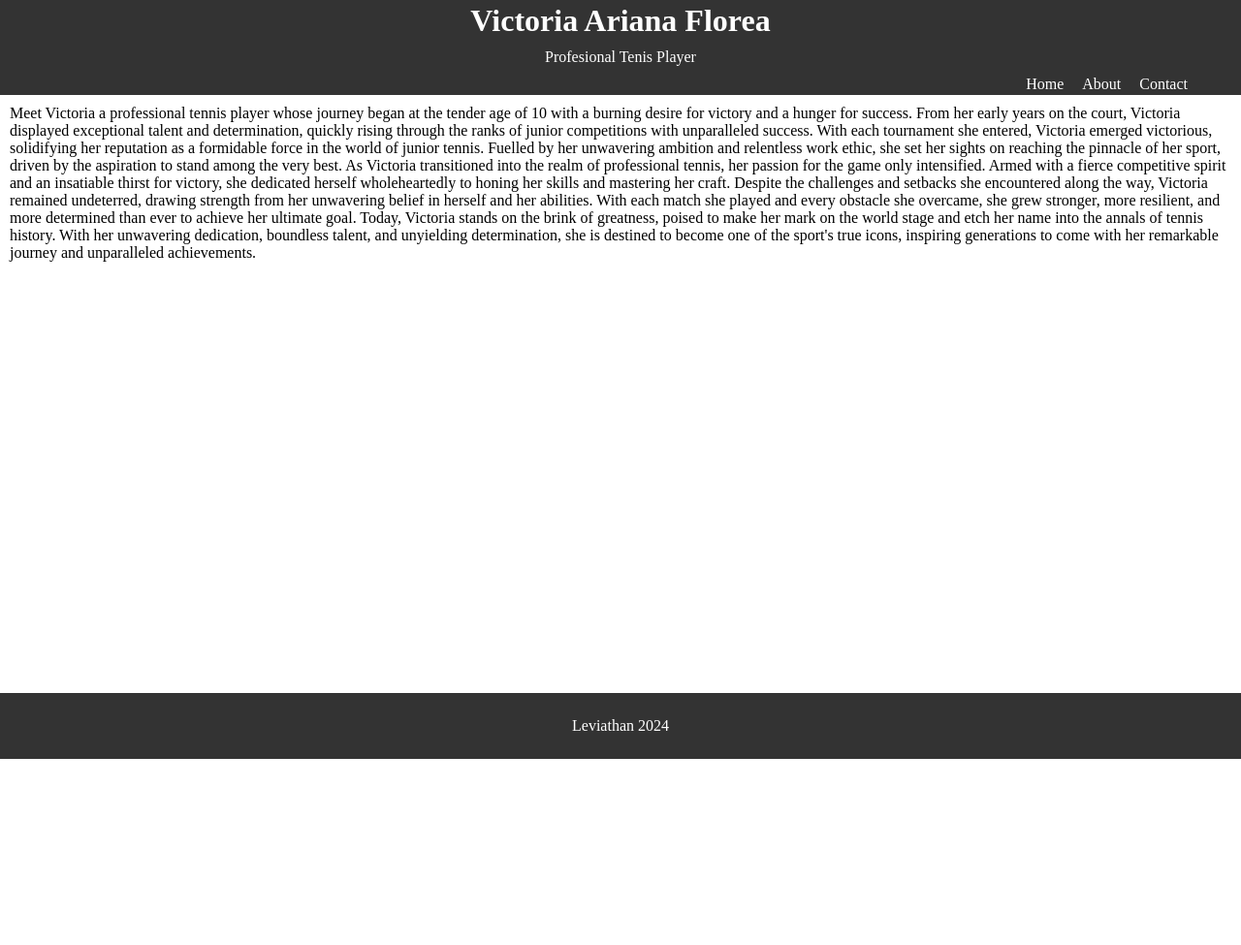
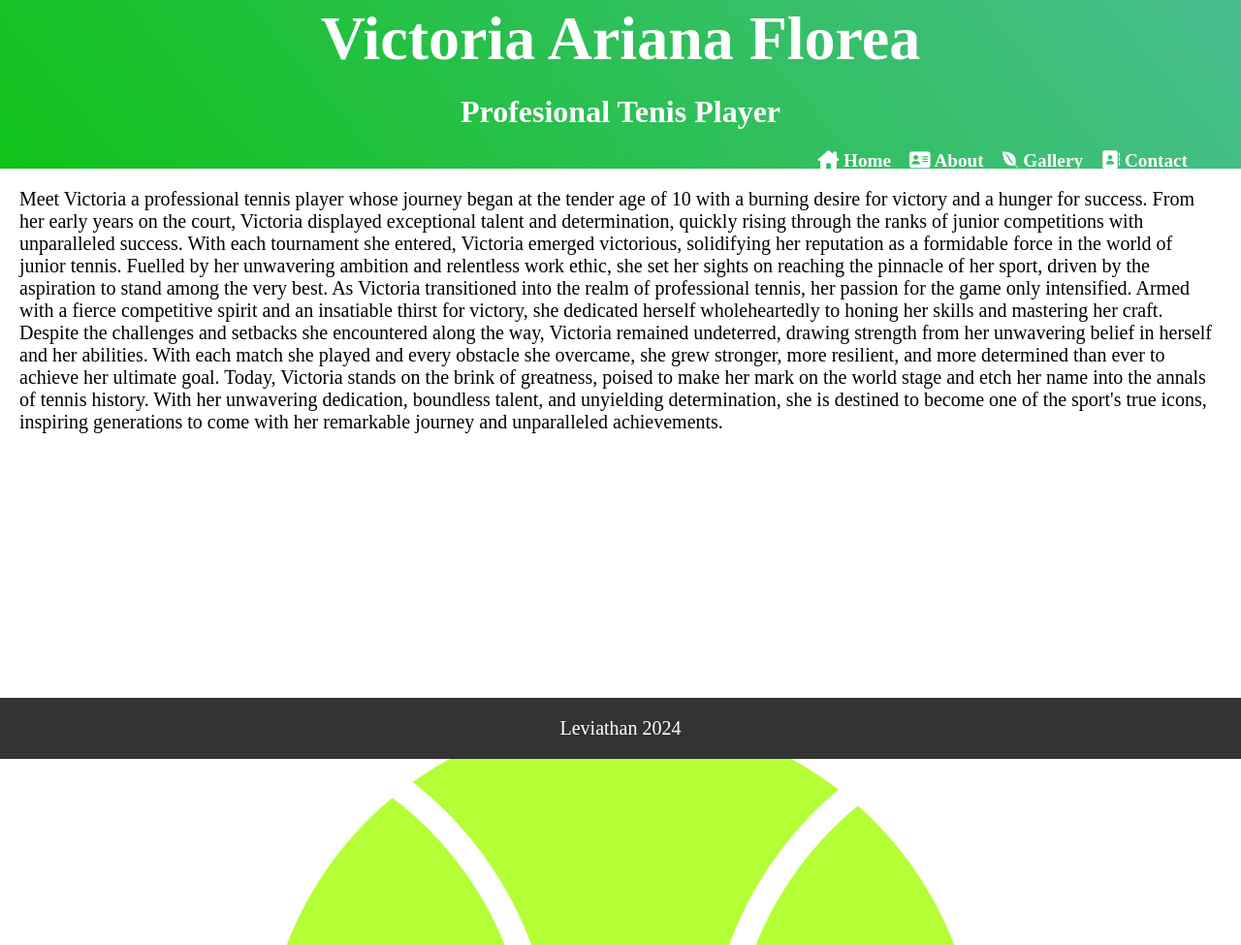
Before and after one commit to webdevleviathan/Victoria-Ariana-Florea-Portofolio, a plain HTML site: page index.html in a window 1280 px wide. Shown: the part 17-992 px from the top of the page at 97% size. Before the commit the page ends 800 px from the top, so only its background shows below. Drawn offline with Linux system fonts and the light colour scheme.

Commit message:
added
added

```diff
--- a/index.html
+++ b/index.html
@@ -4,17 +4,20 @@
     <meta charset="UTF-8">
     <meta name="viewport" content="width=device-width, initial-scale=1.0">
     <link rel="stylesheet" href="main.css">
+    <script src="https://kit.fontawesome.com/c90880c696.js" crossorigin="anonymous"></script>
     <title>Victoria Florea</title>
 </head>
 <body>
     <header>
+
         <h1>Victoria Ariana Florea</h1>
         <p>Profesional Tenis Player</p>
         <nav>
             <ul>
-                <li>Home</li>
-                <li>About</li>
-                <li>Contact</li>
+                <li><a href="#"></a><i class="fa-solid fa-house-chimney"></i> Home</li>
+                <li><a href="#"></a><i class="fa-solid fa-address-card"></i> About</li>
+                <li><a href="#"></a><i class="fa-brands fa-envira"></i> Gallery</li>
+                <li><a href="#"></a><i class="fa-solid fa-address-book"></i> Contact</li>
             </ul>
 
         </nav>
@@ -31,6 +34,13 @@
 
             Today, Victoria stands on the brink of greatness, poised to make her mark on the world stage and etch her name into the annals of tennis history. With her unwavering dedication, boundless talent, and unyielding determination, she is destined to become one of the sport's true icons, inspiring generations to come with her remarkable journey and unparalleled achievements.</p>
 
+            <div class="gallery">
+                <img src="/images/image1.jpg" alt="Image 1">
+                <img src="/images/image2.jpg" alt="Image 2">
+                <img src="/images/image3.jpg" alt="Image 3">
+                <!-- Add more images here -->
+            </div>
+
     </main>
     <footer>
         <p>Leviathan 2024</p>
--- a/main.css
+++ b/main.css
@@ -5,16 +5,30 @@
     margin: 0;
     padding: 0;
 }
+
+body{
+}
+
 header {
-    background-color: #333;
+    background: linear-gradient(50deg, rgb(16, 194, 25), #49be91);
     color: #fff;
     padding: 20px 0;
     text-align: center;
 }
+
+header p {
+    font-weight: bold;
+    font-size: 2em;
+}
+
+h1 {
+    font-size: 4em;
+}
 nav {
     margin-right: 20px;
     float: right;
-    font-size: bold;
+
+
 }
 nav ul {
     list-style-type: none;
@@ -25,10 +39,34 @@ nav ul {
 nav ul li {
     display: inline;
     margin-right: 15px;
+    font-weight: bold;
+    font-size: 1.2em;
 }
 nav ul li a {
     color: #fff;
     text-decoration: none;
+    font-size: 20px;
+}
+
+.gallery {
+    position: relative;
+    max-width: 100%;
+    overflow: hidden;
+}
+.gallery img {
+    display: none;
+    width: 100%;
+    height: auto;
+    transition: opacity 0.3s ease;
+}
+.gallery img.active {
+    display: block;
+}
+
+@media only screen and (max-width: 600px) {
+    .gallery {
+        grid-template-columns: repeat(auto-fit, minmax(100%, 1fr));
+    }
 }
 
 footer{
@@ -38,9 +76,9 @@ footer{
     background-color: #333;
     color: #fff;
     text-align: center;
-    padding: 15px 0;
 }
 
 p{
-padding: 10px;
+margin: 20px;
+font-size: 20px;
 }
--- a/main.js
+++ b/main.js
@@ -1 +1,31 @@
-'use strict'
+    // JavaScript for image gallery slide
+    const images = document.querySelectorAll('.gallery img');
+    let currentIndex = 0;
+
+    function showImage(index) {
+        images.forEach((image, i) => {
+            if (i === index) {
+                image.classList.add('active');
+            } else {
+                image.classList.remove('active');
+            }
+        });
+    }
+
+    function nextSlide() {
+        currentIndex++;
+        if (currentIndex >= images.length) {
+            currentIndex = 0;
+        }
+        showImage(currentIndex);
+    }
+
+    function prevSlide() {
+        currentIndex--;
+        if (currentIndex < 0) {
+            currentIndex = images.length - 1;
+        }
+        showImage(currentIndex);
+    }
+
+    setInterval(nextSlide, 3000); // Automatically slide every 3 seconds
```
Also changed, not shown: images/image1.jpg (added), images/image2.jpg (added), images/image3.jpg (added).
